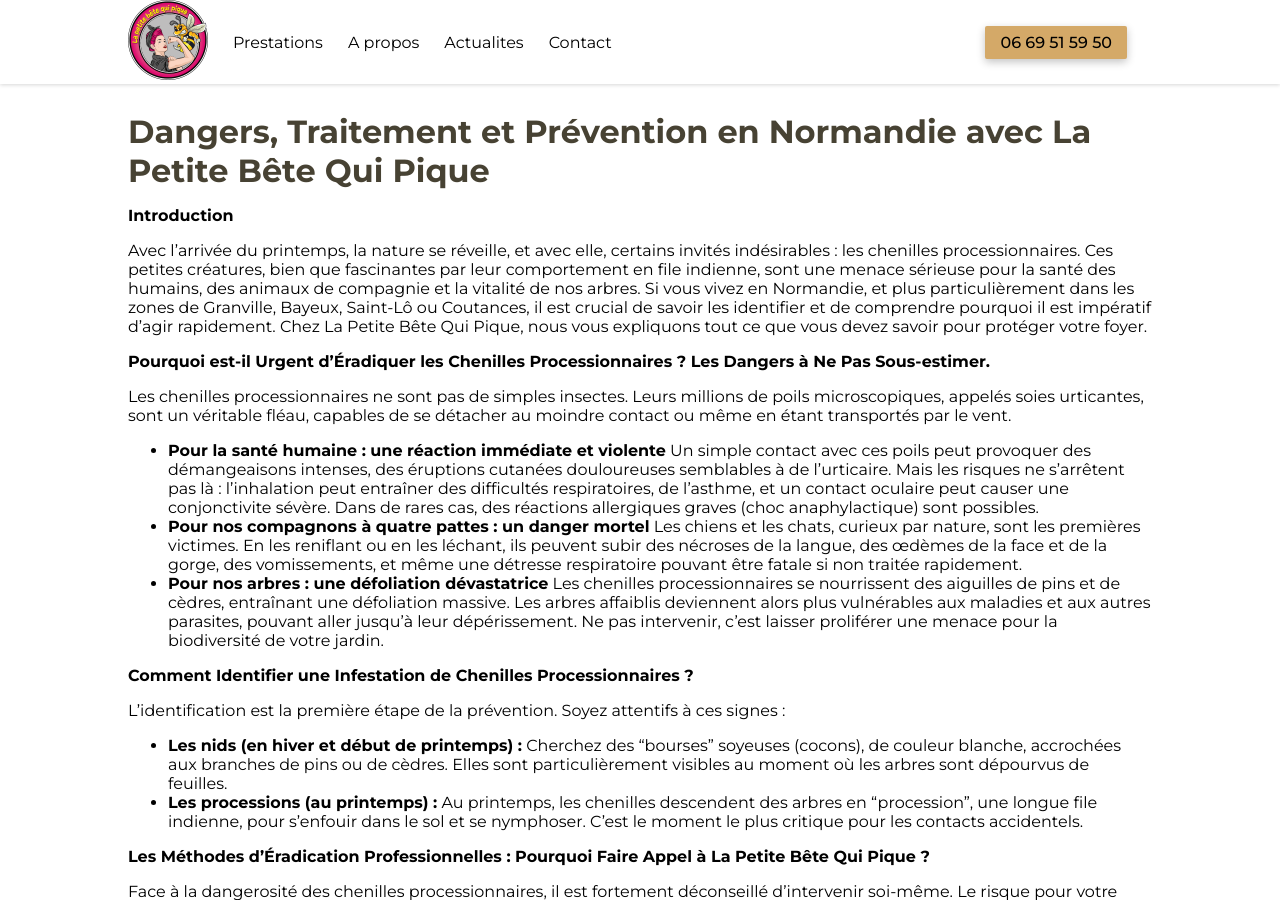
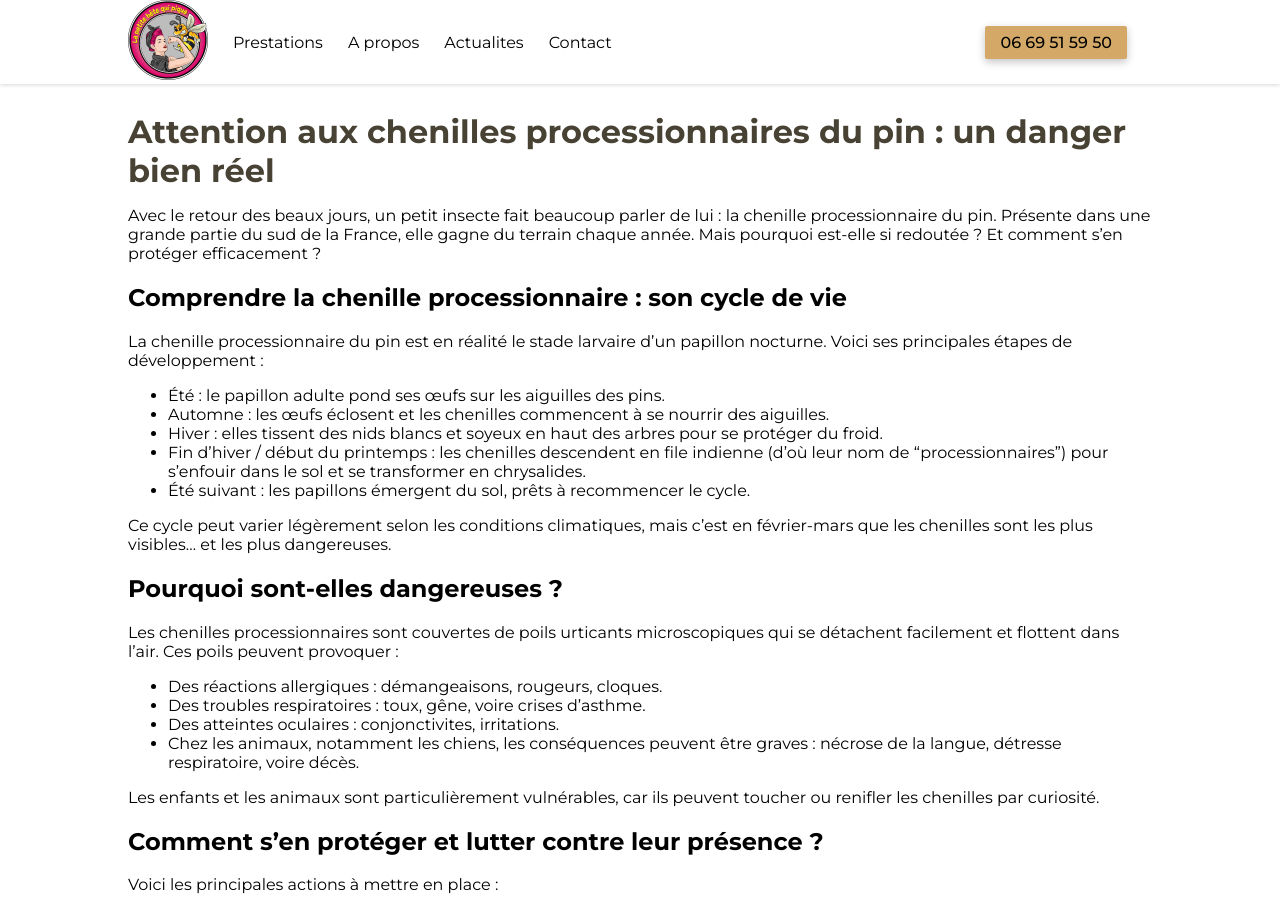
Before and after one commit to thomas6791/petite-bete-qui-pique, a Jekyll site: the page built from _posts/2018-08-20-bananas.md, in a window 1280 px wide and 900 px high. Built offline with Jekyll 4.4.1, drawn with Linux system fonts in a browser that asks for light colours; some of the changed text lies outside the part shown.

Commit message:
Update Blog “2018-08-20-bananas”

```diff
--- a/_posts/2018-08-20-bananas.md
+++ b/_posts/2018-08-20-bananas.md
@@ -1,70 +1,42 @@
 ---
 layout: post
-permalink: /blog/prevention-contre-chenille-processionnaires-en-normandie
-title: Chenilles Processionnaires
-titre: "Dangers, Traitement et Prévention en Normandie avec La Petite Bête Qui Pique "
+title: "Attention aux chenilles processionnaires du pin : un danger bien réel"
+titre: "Attention aux chenilles processionnaires du pin : un danger bien réel"
+permalink: /blog/attention-chenilles-processionnaires
 ---
+Avec le retour des beaux jours, un petit insecte fait beaucoup parler de lui : la chenille processionnaire du pin. Présente dans une grande partie du sud de la France, elle gagne du terrain chaque année. Mais pourquoi est-elle si redoutée ? Et comment s’en protéger efficacement ?
 
+## Comprendre la chenille processionnaire : son cycle de vie
 
+La chenille processionnaire du pin est en réalité le stade larvaire d’un papillon nocturne. Voici ses principales étapes de développement :
 
-**Introduction**
+* Été : le papillon adulte pond ses œufs sur les aiguilles des pins.
+* Automne : les œufs éclosent et les chenilles commencent à se nourrir des aiguilles.
+* Hiver : elles tissent des nids blancs et soyeux en haut des arbres pour se protéger du froid.
+* Fin d’hiver / début du printemps : les chenilles descendent en file indienne (d’où leur nom de "processionnaires") pour s’enfouir dans le sol et se transformer en chrysalides.
+* Été suivant : les papillons émergent du sol, prêts à recommencer le cycle.
 
-Avec l'arrivée du printemps, la nature se réveille, et avec elle, certains invités indésirables : les chenilles processionnaires. Ces petites créatures, bien que fascinantes par leur comportement en file indienne, sont une menace sérieuse pour la santé des humains, des animaux de compagnie et la vitalité de nos arbres. Si vous vivez en Normandie, et plus particulièrement dans les zones de Granville, Bayeux, Saint-Lô ou Coutances, il est crucial de savoir les identifier et de comprendre pourquoi il est impératif d'agir rapidement. Chez La Petite Bête Qui Pique, nous vous expliquons tout ce que vous devez savoir pour protéger votre foyer.
+Ce cycle peut varier légèrement selon les conditions climatiques, mais c’est en février-mars que les chenilles sont les plus visibles… et les plus dangereuses.
 
-**Pourquoi est-il Urgent d'Éradiquer les Chenilles Processionnaires ? Les Dangers à Ne Pas Sous-estimer.**
+## Pourquoi sont-elles dangereuses ?
 
-Les chenilles processionnaires ne sont pas de simples insectes. Leurs millions de poils microscopiques, appelés soies urticantes, sont un véritable fléau, capables de se détacher au moindre contact ou même en étant transportés par le vent.
+Les chenilles processionnaires sont couvertes de poils urticants microscopiques qui se détachent facilement et flottent dans l’air. Ces poils peuvent provoquer :
 
-* **Pour la santé humaine : une réaction immédiate et violente** Un simple contact avec ces poils peut provoquer des démangeaisons intenses, des éruptions cutanées douloureuses semblables à de l'urticaire. Mais les risques ne s'arrêtent pas là : l'inhalation peut entraîner des difficultés respiratoires, de l'asthme, et un contact oculaire peut causer une conjonctivite sévère. Dans de rares cas, des réactions allergiques graves (choc anaphylactique) sont possibles.
-* **Pour nos compagnons à quatre pattes : un danger mortel** Les chiens et les chats, curieux par nature, sont les premières victimes. En les reniflant ou en les léchant, ils peuvent subir des nécroses de la langue, des œdèmes de la face et de la gorge, des vomissements, et même une détresse respiratoire pouvant être fatale si non traitée rapidement.
-* **Pour nos arbres : une défoliation dévastatrice** Les chenilles processionnaires se nourrissent des aiguilles de pins et de cèdres, entraînant une défoliation massive. Les arbres affaiblis deviennent alors plus vulnérables aux maladies et aux autres parasites, pouvant aller jusqu'à leur dépérissement. Ne pas intervenir, c'est laisser proliférer une menace pour la biodiversité de votre jardin.
+* Des réactions allergiques : démangeaisons, rougeurs, cloques.
+* Des troubles respiratoires : toux, gêne, voire crises d’asthme.
+* Des atteintes oculaires : conjonctivites, irritations.
+* Chez les animaux, notamment les chiens, les conséquences peuvent être graves : nécrose de la langue, détresse respiratoire, voire décès.
 
-**Comment Identifier une Infestation de Chenilles Processionnaires ?**
+Les enfants et les animaux sont particulièrement vulnérables, car ils peuvent toucher ou renifler les chenilles par curiosité.
 
-L'identification est la première étape de la prévention. Soyez attentifs à ces signes :
+## Comment s’en protéger et lutter contre leur présence ?
 
-* **Les nids (en hiver et début de printemps) :** Cherchez des "bourses" soyeuses (cocons), de couleur blanche, accrochées aux branches de pins ou de cèdres. Elles sont particulièrement visibles au moment où les arbres sont dépourvus de feuilles.
-* **Les processions (au printemps) :** Au printemps, les chenilles descendent des arbres en "procession", une longue file indienne, pour s'enfouir dans le sol et se nymphoser. C'est le moment le plus critique pour les contacts accidentels.
+Voici les principales actions à mettre en place :
 
-**Les Méthodes d'Éradication Professionnelles : Pourquoi Faire Appel à La Petite Bête Qui Pique ?**
-
-Face à la dangerosité des chenilles processionnaires, il est fortement déconseillé d'intervenir soi-même. Le risque pour votre santé et celle de vos proches est trop élevé. Chez La Petite Bête Qui Pique, nous disposons de l'expertise et du matériel nécessaire pour une intervention sécurisée et efficace.
-
-Nous utilisons des méthodes de traitement adaptées et respectueuses de l'environnement, notamment :
-
-* **L'Échenillage manuel :** C'est une méthode mécanique et sans biocide qui consiste à retirer physiquement les nids des arbres, une intervention délicate qui doit être réalisée avec un équipement de protection spécifique et des outils adaptés pour couper et incinérer les nids en toute sécurité.
-* **La pose d'éco-pièges :** Pour les périodes de descente, des pièges spécifiques sont installés autour des troncs pour capturer les chenilles lorsqu'elles descendent de l'arbre, les empêchant d'atteindre le sol.
-* **Le traitement préventif (si nécessaire) :** Pour les infestations plus importantes, nous pouvons envisager des traitements ciblés, toujours dans une optique de minimisation de l'impact environnemental.
-
-Notre priorité est de maîtriser la prolifération de ces nuisibles pour garantir la sécurité de votre environnement, tout en préservant la nature.
-
-**Prévention et Bonnes Pratiques au Quotidien**
-
-En plus de faire appel à des professionnels, quelques gestes peuvent aider à limiter les risques :
-
-* Inspectez régulièrement vos arbres, en particulier les pins et cèdres, dès l'automne et durant l'hiver.
-* Ne touchez jamais les nids ou les chenilles, même mortes, et ne balayez pas les zones où vous suspectez leur présence.
-* Tenez vos animaux de compagnie en laisse lors de vos promenades en forêt ou dans des zones à risque.
-
-**N'Attendez Pas ! Protégez Votre Foyer et Votre Environnement avec La Petite Bête Qui Pique**
-
-Les chenilles processionnaires représentent un danger réel qu'il ne faut pas négliger. Ne laissez pas ces nuisibles compromettre la santé de votre famille, de vos animaux, ou la vitalité de vos arbres. Agir rapidement est la clé pour une éradication efficace et sécurisée.
-
-Situés au cœur de la Normandie, nous intervenons rapidement dans les zones de Granville, Bayeux, Agneux, Bréhal, Périers, Saint-Lô, Coutances, Avranches, Cerisy-la-Forêt, Tessy-Bocage, Souleuvre en Bocage, Le Molay-Littry, Cerisy-la-Salle, Torigny-les-villes, Percy-en-Normandie, Saint-Jean-de-Daye, Vire, La Haye-du-Puits, Carentan1 et Villedieu-les-Poêles-Rouffigny.
-
-**Pour une intervention rapide et sécurisée contre les chenilles processionnaires, contactez La Petite Bête Qui Pique dès aujourd'hui !**
-
-* **Téléphone :** 0669515950
-* **Site internet :** <https://www.la-petite-bete-qui-pique.fr/>
-* **Retrouvez-nous sur les réseaux sociaux :**
-* <https://www.facebook.com/LaPetiteBeteQuiPique.Manche>
-* <https://www.tiktok.com/@la.petite.bete.qu>
-* <https://www.instagram.com/lapetitebetequipique/>
-
-
-
-
-
-
-
-![](/assets/uploads/011img_011_burst20250116135803.jpg)
+* Éviter les zones infestées : surtout près des pins, en forêt ou en ville.
+* Ne pas toucher les chenilles ni leurs nids : même mortes, elles restent urticantes.
+* Porter des vêtements couvrants lors de balades en nature.
+* Installer des pièges écologiques autour des troncs pour capturer les chenilles lors de leur descente.
+* Faire appel à des professionnels comme LA PETITE BÊTE QUI PIQUE pour retirer les nids en toute sécurité.
+* Brûler les chenilles au sol avec précaution (jamais les écraser, cela disperse les poils).
+* Informer les voisins et les écoles si des pins sont infestés à proximité.
```
